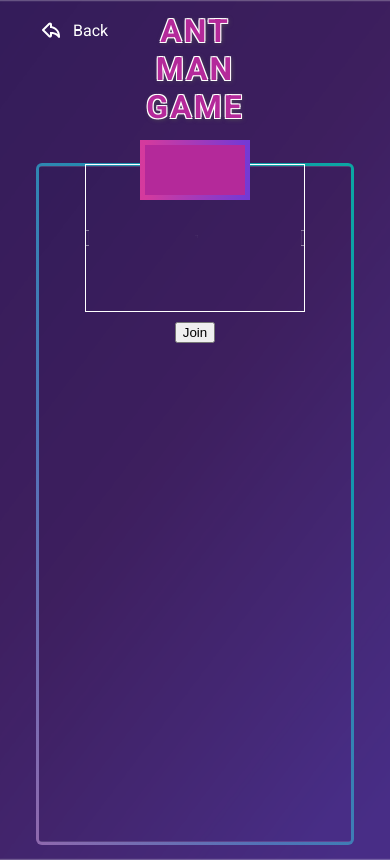
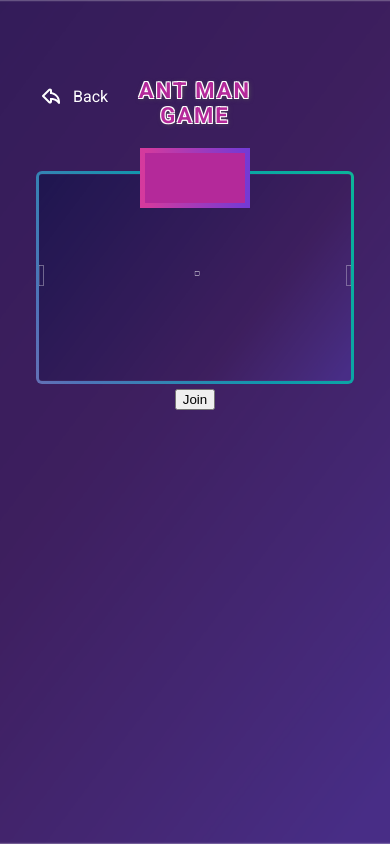
Before and after one commit to quynguyen89/ant_man, a website: page public/game.html in a window 390 px wide. Drawn offline with Linux system fonts and the light colour scheme.

Commit message:
update css

```diff
--- a/public/game.html
+++ b/public/game.html
@@ -34,7 +34,7 @@
 		</div>
 		<div id="joystickWrapper">
 			<h1 id="total">0 - 0</h1>
-			<canvas id="pongTable" width="750" height="500" style="border: 1px solid #ffffff;">
+			<canvas id="pongTable" width="750" height="500">
 			</canvas>
 		</div>
 		<div id="buttonDiv">
--- a/public/style.css
+++ b/public/style.css
@@ -1,15 +1,23 @@
 body, html {
-
+    margin: 0;
 }
-
 canvas {
     display: block;
     margin-left: auto;
     margin-right: auto;
-	width: 70%;
+    width: 80vw;
+    height: 80vh;
     margin-top:-40px;
 }
-
+@media (max-width: 586px) {
+    canvas {
+        display: block;
+        width: 80vw;
+        height: 53vw;
+        margin: 0 auto;
+        margin-top:-40px;
+    }
+}
 h3 {
     color: white;
     margin: auto;
@@ -17,23 +25,19 @@
     padding: 10px;
     text-align: center;
 }
-
 h1 {
     color: white;
     margin: auto;
     width: 50%;
     text-align: center;
 }
-
 #player1Score {
     position: fixed;
 }
-
 #player2Score {
     right: 5px;
     position: fixed;
 }
-
 #winner {
     position: fixed;
     width: 500px;
@@ -43,47 +47,43 @@
     margin-top: -100px;
     margin-left: -250px;
 }
-
 #buttonDiv {
     margin: auto;
     width: 50%;
     padding: 10px;
     text-align: center;
 }
-
 #joinDiv {
     margin: auto;
     width: 50%;
     padding: 10px;
     text-align: center;
 }
-
+@media (max-width: 568px) {
+    #joinDiv {
+        margin: auto;
+        width: 90%;
+        padding: 0;
+    }
+}
 #games, th, td {
     color: white;
     border: 1px solid white;
 }
-
 #dynamic {
     position: relative;
 }
-
 .messageModal {
     position: fixed;
     text-align: center;
     width: 300px;
 }
-
 .ui-dialog-titlebar-close {
     visibility: hidden;
 }
-
 p, a, label {
     color: white;
 }
-
-
-
-
 body {
     background-image: url('./Untitled-2.png');
     background-size: cover;
@@ -100,30 +100,30 @@
 .text-center {
     text-align: center;
 }
-
 img {
     display: block;
     max-width: 100%;
 }
-
 a {
     color: inherit;
     text-decoration: none;
 }
-
 /* page view */
 .game-name{
     color: #B4299A;
     text-transform: uppercase;
     text-shadow: 1px 1px #fff, -1px 1px #fff, 1px -1px #fff, -1px -1px #fff, 1px 1px 5px #555;
 }
-
-.page-view .logo img{
+@media (max-width: 568px) {
+    .game-name {
+        font-size: 22px;
+    }
+}
+.logo img{
     width: 500px;
     display: block;
     margin: 50px auto;
 }
-
 .btn {
     border: none;
     border-radius: 5px;
@@ -156,26 +156,21 @@
     border: 1px solid #ffffff;
     color: #fff;
 }
-
 .title-screen {
     text-align: center;
     margin-bottom: 30px;
     font-size: 25px;
 }
-
 .action-list {
     display: flex;
     flex-direction: column;
 }
-
 .action-list .btn{
     margin: 0 auto 10px;
 }
-
 .action-list .btn:nth-child(2n+1) {
     background-image: linear-gradient(to left,#2AF6FF, #7C1DC9 );
 }
-
 .action-list .btn:nth-child(2n+1):hover {
     box-shadow: 0 0 10px 0 #3498db inset, 0 0 10px 4px #3498db;
     background-image: none;
@@ -193,6 +188,11 @@
 .table-head, .table-tr {
     display: flex;
 }
+@media (max-width: 568px) {
+    .table-head, .table-tr {
+        font-size: 12px;
+    }
+}
 .col-1, .col-2{
     width: 150px;
     text-align: center;
@@ -200,7 +200,6 @@
 .col-3  {
     width: 200px;
 }
-
 /* game view */
 .play-view {
     min-height: 80vh;
@@ -218,7 +217,14 @@
     background: transparent;
     position: relative;
 }
-
+@media (max-width: 586px) {
+    .game-main {
+        display: block;
+        width: 80vw;
+        height: 53vw;
+        margin: 0 auto;
+    }
+}
 .gradient-border {
     --borderWidth: 3px;
     position: relative;
@@ -241,7 +247,6 @@
     animation: animatedgradient 3s ease alternate infinite;
     background-size: 300% 300%;
 }
-
 @keyframes animatedgradient {
     0% {
             background-position: 0% 50%;
@@ -253,7 +258,6 @@
             background-position: 0% 50%;
     }
 }
-
 .menu-control {
     min-height: 50px;
     margin-bottom: 40px;
@@ -329,12 +333,10 @@
     top: 50%;
     transform: translateY(-50%);
 }
-
 .slide-right {
     right: 0;
     background-image: linear-gradient(to left,#2AF6FF, #7C1DC9 );
 }
-
 .game-bottom {
     position: absolute;
     bottom:0;
@@ -342,34 +344,27 @@
     width: 100%;
     align-items: flex-end;
 }
-
 .step-player {
     width: calc(50% - 50px);
     position: relative;
 }
-
 .img-character {
     width: 50px;
     position: absolute;
     bottom: 25px;
 }
-
 .img-character img {
     width: 100%
 }
-
 .step-player-2 .img-character{
     right: 20px;
 }
-
 .step-player-2 .img-character{
     width: 70px
 }
-
 .step-player-1 .img-character{
     left: 20px;
 }
-
 .game-bottom .figger {
     padding: 5px 8px;
 }
@@ -398,7 +393,6 @@
     background-image: radial-gradient(circle at top, lightblue, 70%, #000);
     animation: ballBounce var(--bounceSpeed) infinite ease-out, sceneRotate var(--rotateSpeed) infinite linear reverse;
 }
-
 #iron-man-nam,
 #iron-man-dung{
 	display: none;
```
Also changed, not shown: public/home.html (+1 -0 lines). Lines whose indentation alone changed are shown as unchanged.
